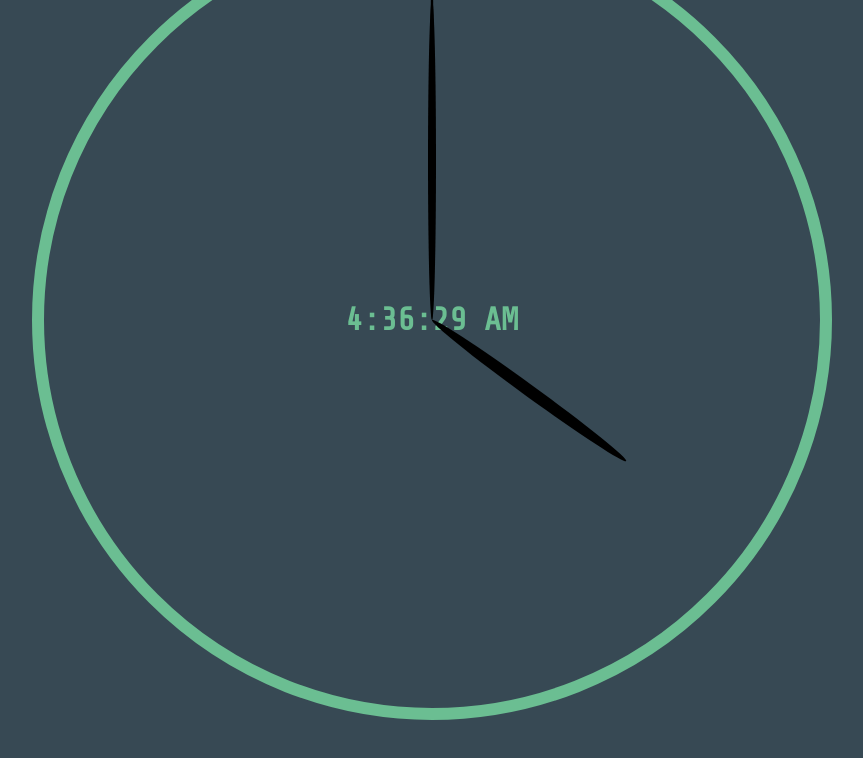
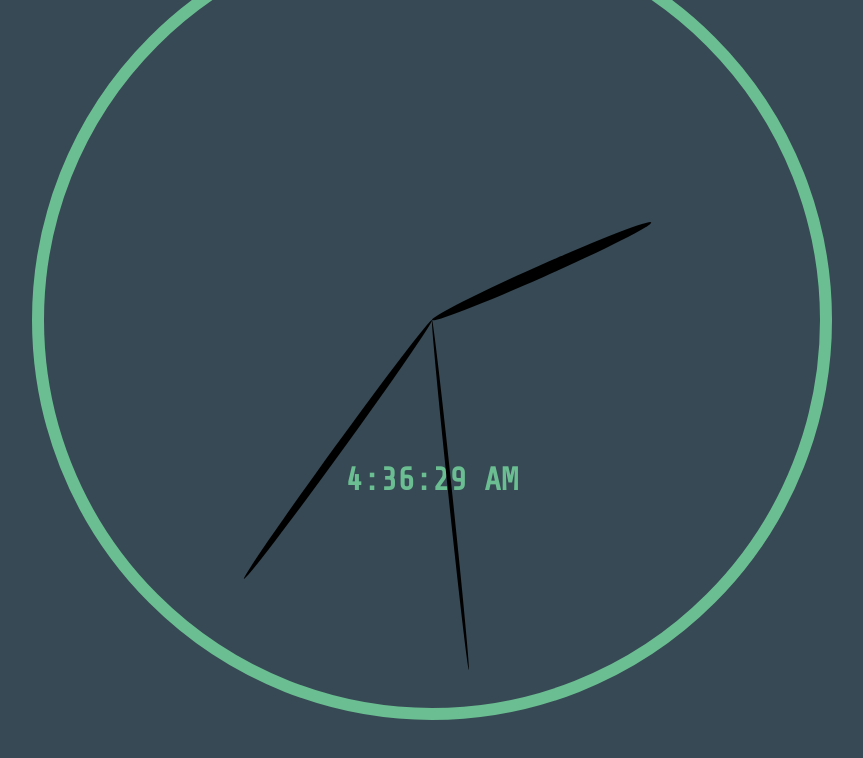
Before and after one commit to ChungGold/clock, a React (Create React App) app: page / in a window 1280 px wide. Shown: the top 758 px of the page, without its empty margins (208-1071 px from the left). Built offline with nearby package versions, Linux system fonts and the light colour scheme.

Commit message:
got the clock hands moving

```diff
--- a/public/styles.css
+++ b/public/styles.css
@@ -43,6 +43,10 @@ body, #root{
     border: #6bbe92 solid 0.8rem;
 }
 
+#timer {
+    margin-top: 20rem;
+}
+
 #hour, #minute, #second {
     background-color: black;
     transform-origin: bottom;
--- a/src/clock.jsx
+++ b/src/clock.jsx
@@ -2,64 +2,70 @@ import React, {useState} from "react";
 import Timer from "./timer";
 
 function Clock() {
-    // setInterval(() => {
-    //     let time = new Date().toLocaleTimeString().replace(/\D/g,'').split('');
+    const now = new Date().toLocaleTimeString().replace(/\D/g,'').split('').map(Number);
 
-    //     switch (time.length) {
-    //         case 5:
-    //             setDeg({
-    //                 hour: transform: `rotateZ('+(time[0])*30+(time[1]+time[2])*0.5+'deg)`,
-    //                 minute: transform: `rotateZ('+(time[1]+time[2])*6+'deg)`,
-    //                 second: transform: `rotateZ('+(time[3]+time[4])*6+'deg)`
-    //             });
-    //             break;
-    //         case 6:
-    //             setDeg({
-    //                 const hour = { transform: `rotateZ('+(300)+(${time[1]})*30+(${time[2]}+${time[3]})*0.5+'deg')`}
-    //                 minute: transform: `rotateZ('+(time[2]+time[3])*6+'deg)`,
-    //                 second: transform: `rotateZ('+(time[4]+time[5])*6+'deg)`
-    //             });
-    //     }
-    // }, 1000);
+    const [hour, setHour] = useState(now);
 
-    // const arr = new Date().toLocaleTimeString().replace(/\D/g,'').split('');
+    const [minute, setMinute] = useState(now);
 
-    // const [deg, setDeg] = useState({
-    //     hour: '',
-    //     minute: '',
-    //     second: ''
-    // });
+    const [second, setSecond] = useState(now);
 
-let time = new Date().toLocaleTimeString().replace(/\D/g,'').split('').map(Number);
+    setInterval(() => {
+        let time = new Date().toLocaleTimeString().replace(/\D/g,'').split('').map(Number);
+        setHour(300+time[0]*30+time[1]+time[2]*0.5);
+        setMinute((time[1]*10+time[2])*6);
+        setSecond((time[3]*10+time[4])*6);
+    }, 1000);
 
-let test = time[0]*30+time[1]+time[2]*0.5;
+    const hourHand = {
+        transform: `rotateZ(${hour}deg)`
+    };
 
-const hour = {
-    transform: `rotateZ(${test}deg)`
-};
+    const minuteHand = {
+        transform: `rotateZ(${minute}deg)`
+    };
 
-const minute = {
-    transform: `rotateZ(360deg)`
-};
+    const secondHand = {
+        transform: `rotateZ(${second}deg)`
+    };
 
-const second = {
-    transform: `rotateZ(360deg)`
-};
+    console.log(secondHand);
 
     return (
         <div id = 'clock'>
             <Timer />
             <span id = 'hour'
-                style = {hour}>
+                style = {hourHand}>
             </span>
             <span id = 'minute'
-                style = {minute}>
+                style = {minuteHand}>
             </span>
             <span id = 'second'
-                style = {second}>
+                style = {secondHand}>
             </span>
         </div>
     );
 }
 
 export default Clock;
+
+
+// let time = new Date().toLocaleTimeString().replace(/\D/g,'').split('').map(Number);
+
+// let hour = time[0]*30+time[1]+time[2]*0.5;
+
+// let minute = (time[1]*10+time[2])*6;
+
+// let second = (time[3]*10+time[4])*6;
+
+// const hourHand = {
+//     transform: `rotateZ(${hour}deg)`
+// };
+
+// const minuteHand = {
+//     transform: `rotateZ(${minute}deg)`
+// };
+
+// const secondHand = {
+//     transform: `rotateZ(${second}deg)`
+// };
```
